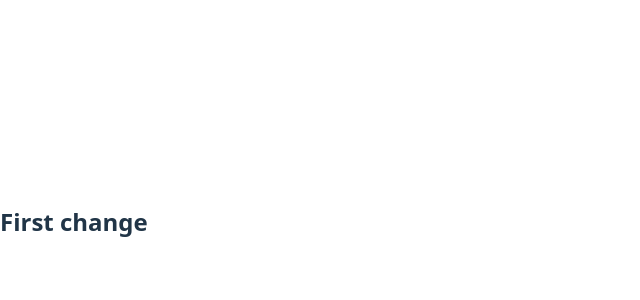
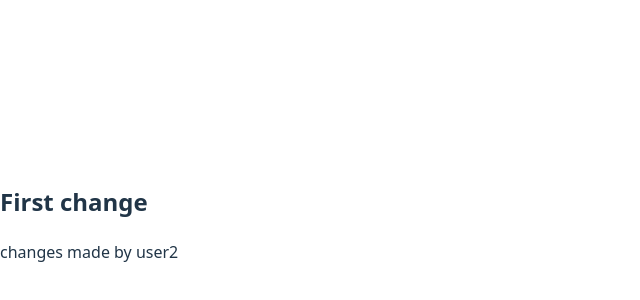
Before and after one commit to Saurabh209/Learning-git, a React (Vite) app: page / in a window 1280 px wide. Shown: the part 178-478 px from the top of the page, without its empty margins (0-640 px from the left). Built offline with nearby package versions, Linux system fonts and the light colour scheme.

Commit message:
first commit

```diff
--- a/src/App.jsx
+++ b/src/App.jsx
@@ -9,6 +9,8 @@ function App() {
   return (
     <>
     <h2>First change</h2>
+    <p>changes made by user2
+    </p>
     </>
   )
 }
```
